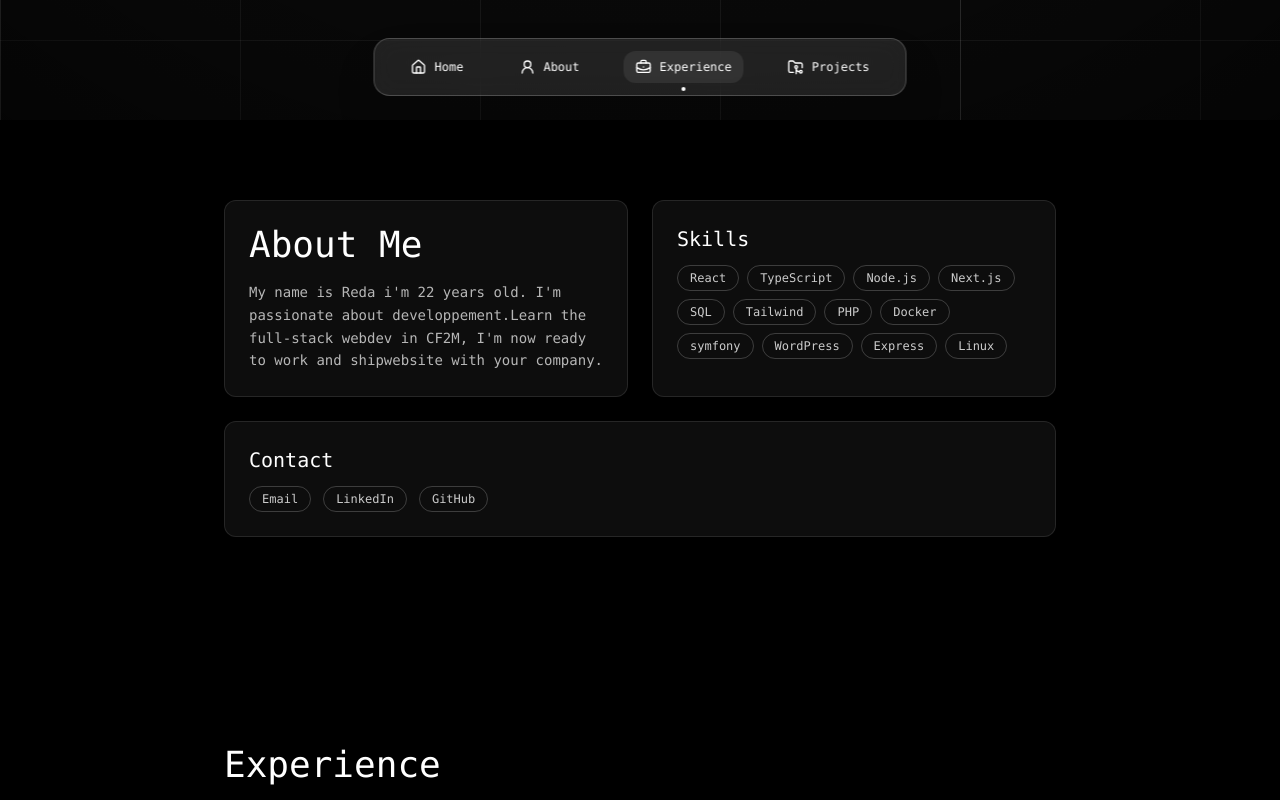
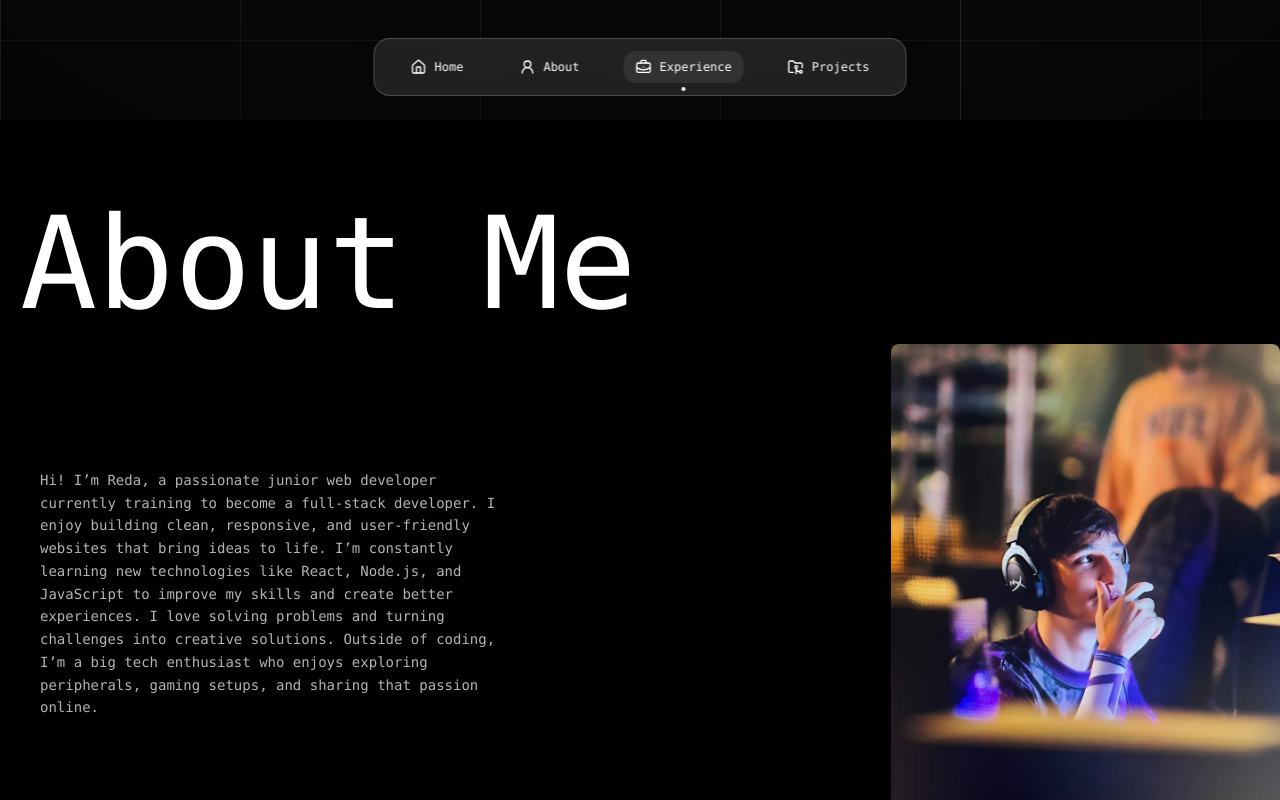
Before and after one commit to redasnkrs/Portfolio., a React (Vite) app: page / in a window 1280 px wide. Shown: the part 680-1480 px from the top of the page. Built offline with nearby package versions, Linux system fonts and the light colour scheme.

Commit message:
feat: new experience section

```diff
--- a/src/components/About.tsx
+++ b/src/components/About.tsx
@@ -1,69 +1,39 @@
-import { useMemo } from "react";
+// import { useMemo } from "react";
 import { aboutme } from "../data/info.json";
 
 export function About() {
-  const skills = useMemo(
-    () => [
-      "React",
-      "TypeScript",
-      "Node.js",
-      "Next.js",
-      "SQL",
-      "Tailwind",
-      "PHP",
-      "Docker",
-      "symfony",
-      "WordPress",
-      "Express",
-      "Linux",
-    ],
-    [],
-  );
+  // const skills = useMemo(
+  //   () => [
+  //     "React",
+  //     "TypeScript",
+  //     "Node.js",
+  //     "Next.js",
+  //     "SQL",
+  //     "Tailwind",
+  //     "PHP",
+  //     "Docker",
+  //     "symfony",
+  //     "WordPress",
+  //     "Express",
+  //     "Linux",
+  //   ],
+  //   [],
+  // );
   return (
-    <section id="about" className="section">
-      <div className="container-4xl grid grid-cols-1 lg:grid-cols-2 gap-6">
-        <div className="glass-card">
-          <h3 className="text-4xl mb-4">About Me</h3>
-          <p className="text-sm text-[rgba(255,255,255,0.7)] leading-relaxed">
-            {aboutme}
-          </p>
-        </div>
-        <div className="glass-card">
-          <h4 className="text-xl mb-3">Skills</h4>
-          <div className="flex flex-wrap gap-2">
-            {skills.map((s) => (
-              <span key={s} className="pill">
-                {s}
-              </span>
-            ))}
-          </div>
-        </div>
-        <div className="glass-card lg:col-span-2">
-          <h4 className="text-xl mb-3">Contact</h4>
-          <div className="flex flex-wrap gap-3">
-            <a
-              className="pill hover:bg-[rgba(255,255,255,0.08)]"
-              href="mailto:redadahman34@gmail.com"
-            >
-              Email
-            </a>
-            <a
-              className="pill hover:bg-[rgba(255,255,255,0.08)]"
-              href="https://linkedin.com/reda-dahmani/"
-              target="_blank"
-              rel="noreferrer"
-            >
-              LinkedIn
-            </a>
-            <a
-              className="pill hover:bg-[rgba(255,255,255,0.08)]"
-              href="https://github.com/redasnkrs"
-              target="_blank"
-              rel="noreferrer"
-            >
-              GitHub
-            </a>
-          </div>
+    <section id="about" className="section ml-5">
+      <div className="">
+        <h2 className="text-9xl mb-4">About Me</h2>
+      </div>
+      <div className="container-xl flex gap-96 ml-5 items-center">
+        <p className="text-sm text-[rgba(255,255,255,0.7)] leading-relaxed w-150">
+          {aboutme}
+        </p>
+        <div className="w-125 h-125 overflow-hidden rounded-lg">
+          <img
+            src="src/assets/lan.jpeg"
+            alt=""
+            className="h-full w-full object-cover"
+          />
         </div>
       </div>
     </section>
--- a/src/components/Experience.tsx
+++ b/src/components/Experience.tsx
@@ -3,8 +3,8 @@ import { experiences } from "../data/experience";
 export function ExperienceSection() {
   return (
     <section id="experience" className="section">
+      <h2 className="text-9xl mb-12">Experience</h2>
       <div className="container-4xl">
-        <h3 className="text-4xl mb-12">Experience</h3>
         <div className="grid gap-6">
           {experiences.map((e) => (
             <div key={e.company + e.position} className="glass-card">
--- a/src/components/Hero.tsx
+++ b/src/components/Hero.tsx
@@ -26,7 +26,10 @@
 // }
 //
 
-export function Hero({ title = "Reda", subtitle = "Full-stack Developer" }) {
+export function Hero({
+  title = "Reda",
+  subtitle = "Junior Full-stack Developer",
+}) {
   return (
     <header className="hero">
       <div className="hero__grid" aria-hidden="true" />
--- a/src/data/info.json
+++ b/src/data/info.json
@@ -3,6 +3,6 @@
   "age": "22 years old",
   "title": "Full-stack developper, Software developper",
   "bio": "I build and scale web application from concept to completion.",
-  "aboutme": "My name is Reda i'm 22 years old. I'm passionate about developpement.Learn the full-stack webdev in CF2M, I'm now ready to work and shipwebsite with your company.",
+  "aboutme": "Hi! I’m Reda, a passionate junior web developer currently training to become a full-stack developer. I enjoy building clean, responsive, and user-friendly websites that bring ideas to life. I’m constantly learning new technologies like React, Node.js, and JavaScript to improve my skills and create better experiences. I love solving problems and turning challenges into creative solutions. Outside of coding, I’m a big tech enthusiast who enjoys exploring peripherals, gaming setups, and sharing that passion online.",
   "contactme": "So are you ready to work with me ? If yes feel free to contact me !"
 }
```
Also changed, not shown: src/assets/lan.jpeg (added).
